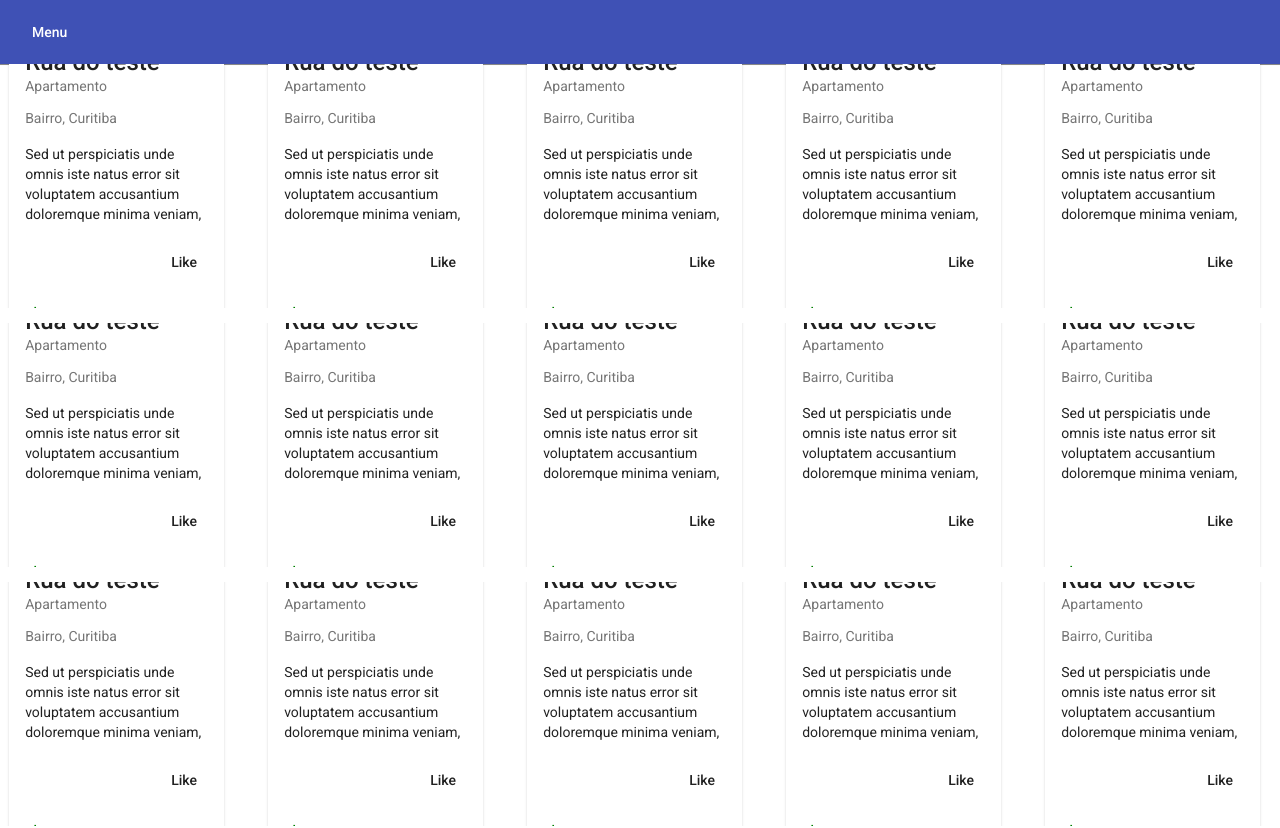
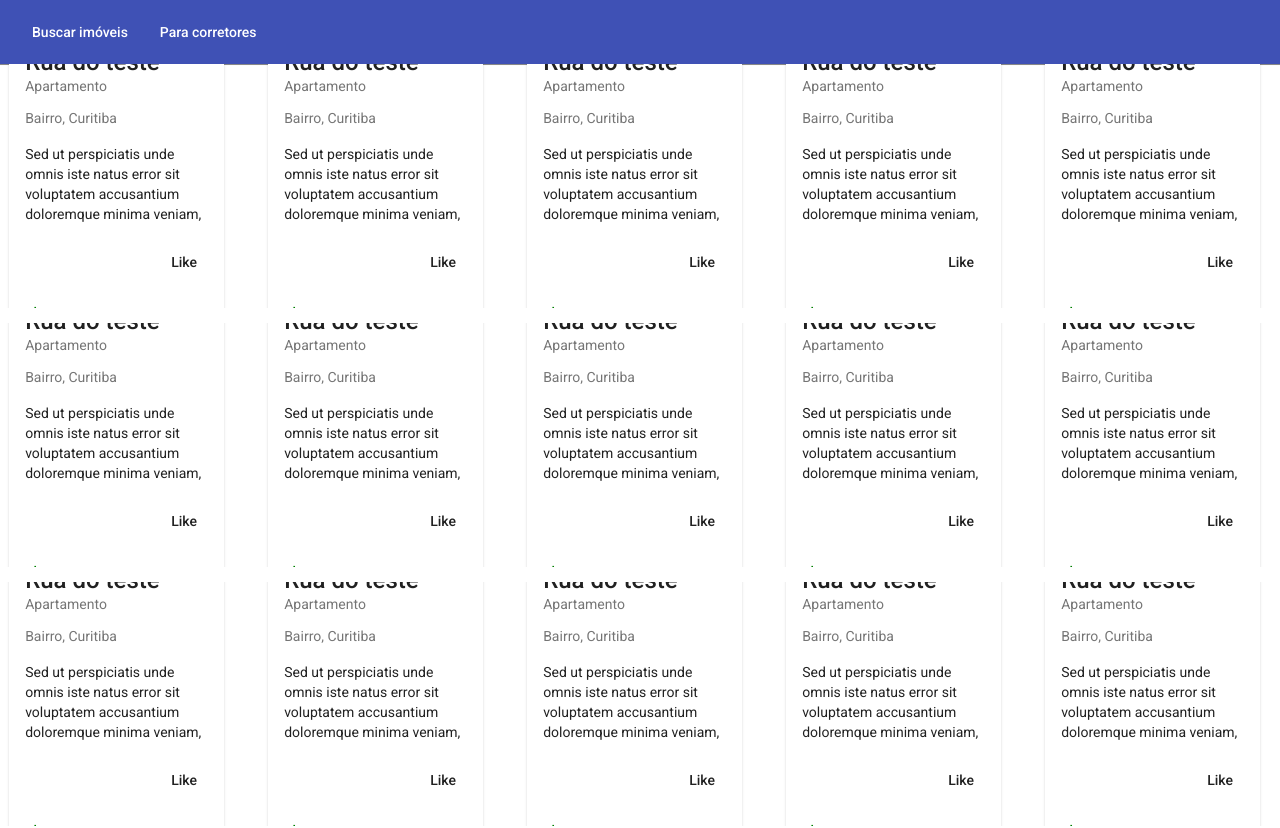
Before and after one commit to armelin2001/imobiliaria-front, an Angular app in the folder imobiliaria/: page / in a window 1280 px wide. Shown: the top 828 px of the page. Built offline with nearby package versions, Linux system fonts and the light colour scheme.

Commit message:
alterando menu superior

```diff
--- a/imobiliaria/src/app/shared/componentes/menu-superior/menu-superior.component.html
+++ b/imobiliaria/src/app/shared/componentes/menu-superior/menu-superior.component.html
@@ -1,9 +1,13 @@
 <mat-toolbar color="primary" class="toolbar">
     <mat-toolbar-row>
-        <button mat-button [matMenuTriggerFor]="menu">Menu</button>
+        <button mat-button [matMenuTriggerFor]="menu">Buscar imóveis</button>
         <mat-menu #menu="matMenu">
-            <button mat-menu-item>Item 1</button>
-            <button mat-menu-item>Item 2</button>
+            <button mat-menu-item>Imóveis para alugar</button>
+            <button mat-menu-item>Imóveis para comprar</button>
         </mat-menu>
+
+        <button mat-button>Para corretores</button>
+
     </mat-toolbar-row>
+
 </mat-toolbar>
```
